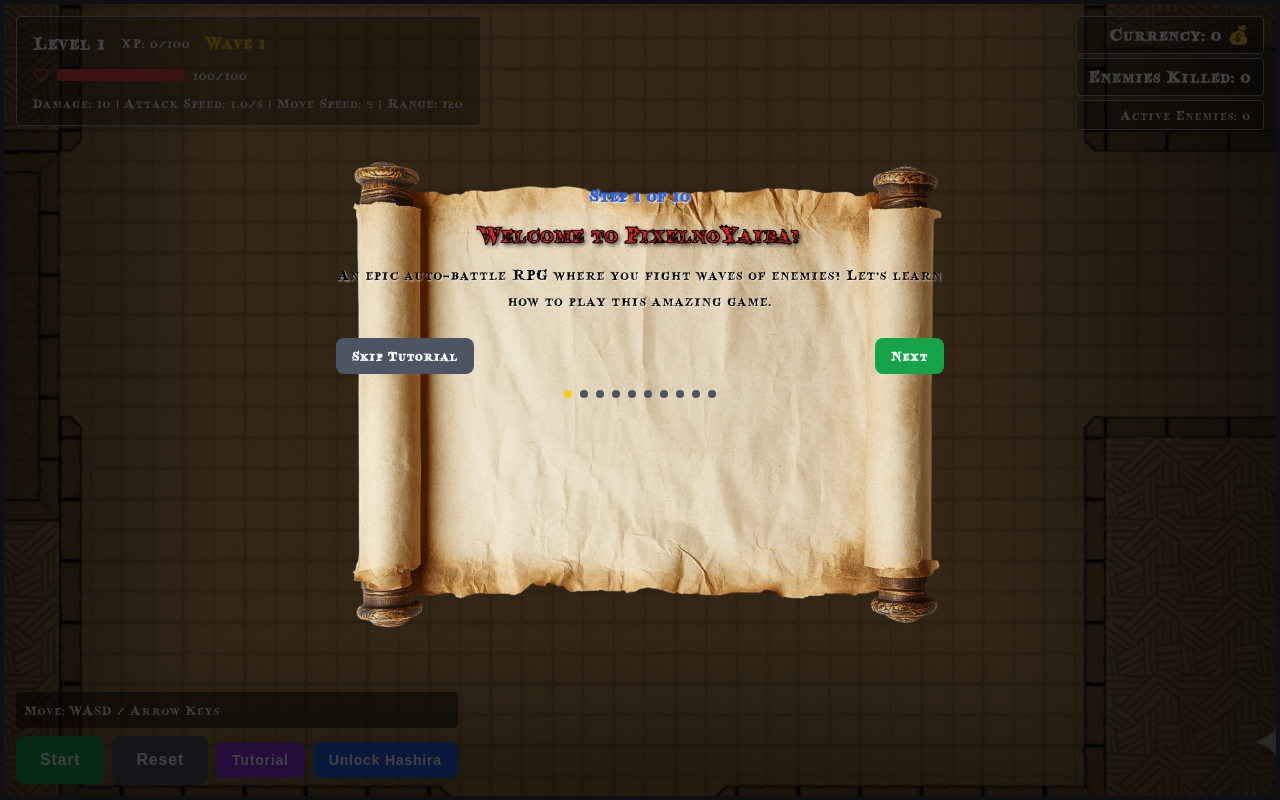
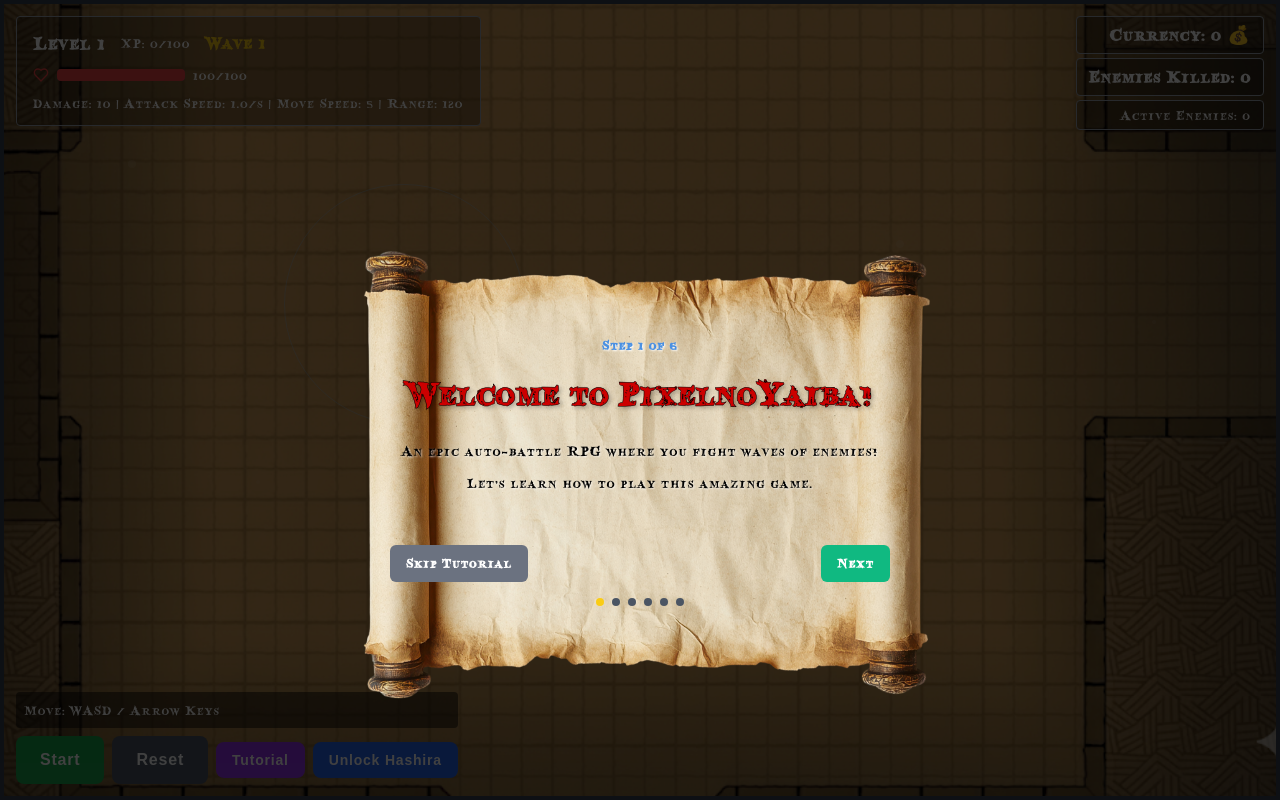
Before and after one commit to GAMER-tech-coder/PixelnoYaiba, a React (Create React App) app: page / in a window 1280 px wide. Both pictures are taken after a click on the element 354 px from the left and 486 px from the top of the page. Built offline with nearby package versions, Linux system fonts and the light colour scheme.

Commit message:
Update App.js

```diff
--- a/src/App.js
+++ b/src/App.js
@@ -154,7 +154,7 @@ const AutoBattleRPG = () => {
   const [tutorialStep, setTutorialStep] = useState(0);
   const [screenShake, setScreenShake] = useState(false);
   const [showCharacterSelect, setShowCharacterSelect] = useState(false);
-  const [showStarterSelect, setShowStarterSelect] = useState(true); // Initial character selection
+  const [showStarterSelect, setShowStarterSelect] = useState(true);
   const [hasSelectedStarter, setHasSelectedStarter] = useState(false);
   const [tutorialShown, setTutorialShown] = useState(false);
   const [unlockedCharacters, setUnlockedCharacters] = useState([]);
@@ -162,63 +162,27 @@ const AutoBattleRPG = () => {
   const tutorialSteps = [
     {
       title: "Welcome to PixelnoYaiba!",
-      content: "An epic auto-battle RPG where you fight waves of enemies! Let's learn how to play this amazing game.",
-      highlight: null,
-      position: "center"
-    },
-    {
-      title: "Your Character",
-      content: "This blue circle with a sword is you! The faint blue circle around you shows your attack range - enemies within this range will be automatically attacked.",
-      highlight: "character",
-      position: "center"
-    },
-    {
-      title: "Movement Controls",
-      content: "Use WASD keys or Arrow Keys to move around the battlefield. Position yourself strategically to avoid enemies and stay within attack range!",
-      highlight: "controls",
-      position: "bottom-left"
-    },
-    {
-      title: "Health System",
-      content: "Your red health bar shows your current health. When enemies touch you, you take damage. If your health reaches 0, it's game over! Keep moving to survive!",
-      highlight: "health",
-      position: "top-left"
-    },
-    {
-      title: "Experience & Leveling",
-      content: "Kill enemies to gain XP (experience points). When the XP bar fills up, you level up! Each level increases your damage (+5), health (+20), and attack speed.",
-      highlight: "xp",
-      position: "top-left"
-    },
-    {
-      title: "Wave System",
-      content: "Enemies come in waves. Clear all enemies in a wave to advance to the next one. Each wave gets progressively harder with more and stronger enemies!",
-      highlight: "wave",
-      position: "top-center"
+      content: "An epic auto-battle RPG where you fight waves of enemies!\n\nLet's learn how to play this amazing game."
+    },
+    {
+      title: "Combat Basics",
+      content: "Your character fights automatically!\n\nWatch as they battle demons and gain experience.\n\nYour goal is to survive as many waves as possible."
+    },
+    {
+      title: "Leveling & Stats",
+      content: "Gain EXP to level up and increase your stats!\n\nHigher levels mean more HP, damage, and survival power.\n\nChoose your character wisely for different playstyles."
+    },
+    {
+      title: "Currency System",
+      content: "Earn coins by defeating enemies!\n\nUse coins to unlock powerful Hashira characters.\n\nEach character has unique abilities and stats."
     },
     {
       title: "Boss Battles",
-      content: "Every 3rd wave brings a powerful Moon-ranked boss! These enemies have special abilities, more health, and require strategic positioning to defeat.",
-      highlight: "wave",
-      position: "top-center"
-    },
-    {
-      title: "Abilities & Power-ups",
-      content: "When you level up, choose from 3 random abilities to enhance your power! Each ability can be upgraded multiple times. Build your perfect warrior!",
-      highlight: "abilities",
-      position: "top-left"
-    },
-    {
-      title: "Auto Combat System",
-      content: "Your character automatically attacks the closest enemies within your attack range. No clicking required - just focus on positioning and survival strategy!",
-      highlight: "character",
-      position: "center"
-    },
-    {
-      title: "Ready for Battle!",
-      content: "You're ready to begin your epic journey! Click the Start button to begin fighting waves of monsters. May your blade stay sharp, warrior!",
-      highlight: "start-button",
-      position: "bottom-left"
+      content: "Face challenging Moon-rank bosses!\n\nLower Moons appear every 5 waves.\n\nUpper Moons are the ultimate challenge!"
+    },
+    {
+      title: "Ready to Fight!",
+      content: "You're ready to begin your demon-slaying journey!\n\nGood luck, and may you survive many waves!\n\nTime to start your adventure!"
     }
   ];
 
@@ -500,11 +464,10 @@ const AutoBattleRPG = () => {
 
   const selectStarterCharacter = useCallback((characterId) => {
     applyCharacterStats(characterId);
-    setUnlockedCharacters([characterId]); // Only this starter is available
+    setUnlockedCharacters([characterId]);
     setHasSelectedStarter(true);
     setShowStarterSelect(false);
 
-    // Auto-start tutorial if not shown before
     if (!tutorialShown) {
       setShowTutorial(true);
       setTutorialShown(true);
@@ -532,7 +495,6 @@ const AutoBattleRPG = () => {
       newState.bosses = newState.bosses.map(boss => {
         const now = newState.gameTime;
 
-        // Regular projectile attack
         if (now - boss.lastAttackTime > boss.attackCooldown) {
           const dx = newState.character.x - boss.x;
           const dy = newState.character.y - boss.y;
@@ -715,7 +677,6 @@ const AutoBattleRPG = () => {
               color: 'text-red-500'
             });
 
-            // Add slash effect on enemy
             const slashRotation = Math.random() * 360;
             addEffect({
               type: 'slash',
@@ -770,7 +731,6 @@ const AutoBattleRPG = () => {
               color: 'text-red-500'
             });
 
-            // Add slash effect on boss
             const slashRotation = Math.random() * 360;
             addEffect({
               type: 'slash',
@@ -1436,7 +1396,7 @@ const AutoBattleRPG = () => {
   };
 
   const resetGame = () => {
-    if (!hasSelectedStarter) return; // Can't reset without starter selection
+    if (!hasSelectedStarter) return;
 
     const selectedChar = characterData[gameState.selectedCharacter];
 
@@ -1480,10 +1440,91 @@ const AutoBattleRPG = () => {
       effects: [],
       gameTime: 0,
       keys: {}
-      // Currency and unlocked characters persist across resets
     }));
     setIsPlaying(false);
     setGameOver(false);
+  };
+
+  // Tutorial modal styling with fixes applied
+  const tutorialModalStyle = {
+    position: 'fixed',
+    top: '60%', // Moved lower
+    left: '50%',
+    transform: 'translate(-50%, -50%)',
+    backgroundImage: 'url(/tutorialui.png)',
+    backgroundSize: 'contain',
+    backgroundRepeat: 'no-repeat',
+    backgroundPosition: 'center',
+    width: '800px',
+    height: '500px',
+    zIndex: 1000,
+    display: 'flex',
+    flexDirection: 'column',
+    alignItems: 'center',
+    justifyContent: 'center',
+    padding: '60px 80px 80px 80px', // More padding to keep content within parchment
+    boxSizing: 'border-box'
+  };
+
+  const tutorialStepStyle = {
+    color: '#4A90E2',
+    fontSize: '14px',
+    fontWeight: 'bold',
+    marginBottom: '10px',
+    textShadow: '1px 1px 2px white'
+  };
+
+  const tutorialHeadingStyle = {
+    color: '#CC0000',
+    fontSize: '36px', // Bigger heading
+    fontWeight: 'bold',
+    marginBottom: '20px',
+    textAlign: 'center',
+    WebkitTextStroke: '0.5px black', // Thinner stroke so red shows through
+    textShadow: '2px 2px 4px rgba(0,0,0,0.3)'
+  };
+
+  const tutorialContentStyle = {
+    color: 'black',
+    fontSize: '15px',
+    fontWeight: '500',
+    textAlign: 'center',
+    lineHeight: '1.5',
+    marginBottom: '25px',
+    textShadow: '1px 1px 2px rgba(255,255,255,0.8)',
+    maxWidth: '600px' // Constrain width to fit better
+  };
+
+  const tutorialButtonContainerStyle = {
+    display: 'flex',
+    justifyContent: 'space-between',
+    width: '100%',
+    maxWidth: '500px', // Constrain button container width
+    marginTop: '15px'
+  };
+
+  const tutorialSkipButtonStyle = {
+    padding: '8px 16px',
+    backgroundColor: '#6b7280',
+    color: 'white',
+    border: 'none',
+    borderRadius: '6px',
+    fontWeight: 'bold',
+    fontSize: '14px',
+    cursor: 'pointer',
+    transition: 'background-color 0.2s'
+  };
+
+  const tutorialNextButtonStyle = {
+    padding: '8px 16px',
+    backgroundColor: '#10b981',
+    color: 'white',
+    border: 'none',
+    borderRadius: '6px',
+    fontWeight: 'bold',
+    fontSize: '14px',
+    cursor: 'pointer',
+    transition: 'background-color 0.2s'
   };
 
   return (
@@ -1513,9 +1554,7 @@ const AutoBattleRPG = () => {
         animation: screenShake ? 'shake 300ms ease-in-out' : 'none'
       }}>
         <div
-          className={`absolute w-20 h-20 flex items-center justify-center z-10 shadow-lg transition-all duration-75 ${
-            showTutorial && tutorialSteps[tutorialStep]?.highlight === 'character' ? 'ring-4 ring-yellow-400' : ''
-          }`}
+          className="absolute w-20 h-20 flex items-center justify-center z-10 shadow-lg transition-all duration-75"
           style={{
             left: `${gameState.character.x - 40}px`,
             top: `${gameState.character.y - 40}px`,
@@ -1620,22 +1659,6 @@ const AutoBattleRPG = () => {
               {boss.name}
             </div>
 
-            {(boss.isInvisible || boss.hasIronSkin || boss.hasBloodFrenzy) && (
-              <div
-                className="absolute text-xs font-bold text-purple-300 bg-black bg-opacity-90 px-1 py-0.5 rounded whitespace-nowrap"
-                style={{
-                  left: `${boss.x - boss.size}px`,
-                  top: `${boss.y - boss.size - 50}px`,
-                  transform: 'translateX(-50%)',
-                  marginLeft: `${boss.size}px`
-                }}
-              >
-                {boss.isInvisible && '👻 SHADOW'}
-                {boss.hasIronSkin && '🛡️ IRON SKIN'}
-                {boss.hasBloodFrenzy && '🩸 FRENZY'}
-              </div>
-            )}
-
             <div
               className="absolute bg-gray-800 rounded border border-red-500"
               style={{
@@ -1692,7 +1715,6 @@ const AutoBattleRPG = () => {
           const scale = 1 + (fadeProgress * 0.3);
           const opacity = Math.max(0, 1 - fadeProgress);
 
-          // Special rendering for slash effects
           if (effect.type === 'slash') {
             return (
               <div
@@ -1716,7 +1738,6 @@ const AutoBattleRPG = () => {
             );
           }
 
-          // Special rendering for fireball burst effects
           if (effect.type === 'fireballBurst') {
             return (
               <div
@@ -1740,7 +1761,6 @@ const AutoBattleRPG = () => {
             );
           }
 
-          // Special rendering for rocket burst effects
           if (effect.type === 'rocketBurst') {
             return (
               <div
@@ -1760,20 +1780,10 @@ const AutoBattleRPG = () => {
                     boxShadow: '0 0 25px rgba(249, 115, 22, 0.8), 0 0 40px rgba(234, 179, 8, 0.4)'
                   }}
                 ></div>
-                <div
-                  className="absolute w-24 h-24 rounded-full"
-                  style={{
-                    left: '-10px',
-                    top: '-10px',
-                    background: 'radial-gradient(circle, transparent 60%, rgba(251, 191, 36, 0.3) 70%, transparent 90%)',
-                    transform: `scale(${1 + (age / 100)})`
-                  }}
-                ></div>
               </div>
             );
           }
 
-          // Special rendering for thunder slash effects
           if (effect.type === 'thunderSlash') {
             return (
               <div
@@ -1792,16 +1802,6 @@ const AutoBattleRPG = () => {
                     background: 'linear-gradient(90deg, #3b82f6, #eab308, #3b82f6)',
                     boxShadow: '0 0 12px rgba(59, 130, 246, 0.8), 0 0 6px rgba(234, 179, 8, 0.6)',
                     borderRadius: '2px'
-                  }}
-                ></div>
-                <div
-                  className="absolute w-8 h-0.5"
-                  style={{
-                    background: '#eab308',
-                    boxShadow: '0 0 8px rgba(234, 179, 8, 0.9)',
-                    borderRadius: '2px',
-                    left: '8px',
-                    top: '1px'
                   }}
                 ></div>
               </div>
@@ -1855,9 +1855,7 @@ const AutoBattleRPG = () => {
 
       <div className="absolute top-0 left-0 right-0 p-4">
         <div className="flex justify-between items-start">
-          <div className={`bg-black bg-opacity-30 border border-gray-400 rounded px-4 py-3 space-y-2 ${
-            showTutorial && (tutorialSteps[tutorialStep]?.highlight === 'xp' || tutorialSteps[tutorialStep]?.highlight === 'health' || tutorialSteps[tutorialStep]?.highlight === 'wave') ? 'ring-2 ring-yellow-400' : ''
-          }`}>
+          <div className="bg-black bg-opacity-30 border border-gray-400 rounded px-4 py-3 space-y-2">
             <div className="flex items-center space-x-4">
               <div className="text-xl font-bold">Level {gameState.character.level}</div>
               <div className="text-sm">
@@ -1883,7 +1881,7 @@ const AutoBattleRPG = () => {
               <span className="text-sm">{gameState.character.health}/{gameState.character.maxHealth}</span>
             </div>
             <div className="text-sm">
-              Damage: {Math.round(gameState.character.damage)} {gameState.character.cursedDamage && <span className="text-purple-400">💀 CURSED</span>} |
+              Damage: {Math.round(gameState.character.damage)} |
               Attack Speed: {(1000 / gameState.character.attackSpeed).toFixed(1)}/s |
               Move Speed: {gameState.character.speed} |
               Range: {gameState.character.attackRange}
@@ -1903,9 +1901,7 @@ const AutoBattleRPG = () => {
         </div>
 
         {Object.entries(gameState.abilities).some(([key, level]) => level > 0) && (
-          <div className={`mt-4 bg-black bg-opacity-30 border border-gray-400 rounded px-3 py-2 inline-block ${
-            showTutorial && tutorialSteps[tutorialStep]?.highlight === 'abilities' ? 'ring-2 ring-yellow-400' : ''
-          }`}>
+          <div className="mt-4 bg-black bg-opacity-30 border border-gray-400 rounded px-3 py-2 inline-block">
             <div className="text-sm font-semibold mb-2">Active Abilities:</div>
             <div className="space-y-1">
               {Object.entries(gameState.abilities).map(([key, level]) => {
@@ -1925,9 +1921,7 @@ const AutoBattleRPG = () => {
       </div>
 
       <div className="absolute bottom-4 left-4 space-y-2">
-        <div className={`text-sm bg-black bg-opacity-50 p-2 rounded ${
-          showTutorial && tutorialSteps[tutorialStep]?.highlight === 'controls' ? 'ring-2 ring-yellow-400' : ''
-        }`}>
+        <div className="text-sm bg-black bg-opacity-50 p-2 rounded">
           Move: WASD / Arrow Keys
         </div>
         <div className="space-x-2" style={{ fontFamily: "'Bebas Neue', sans-serif", letterSpacing: '0.05em' }}>
@@ -1939,8 +1933,6 @@ const AutoBattleRPG = () => {
                 : isPlaying
                   ? 'bg-red-600 hover:bg-red-700'
                   : 'bg-green-600 hover:bg-green-700'
-            } ${
-              showTutorial && tutorialSteps[tutorialStep]?.highlight === 'start-button' ? 'ring-4 ring-yellow-400' : ''
             }`}
           >
             {gameOver ? 'Restart' : isPlaying ? 'Pause' : 'Start'}
@@ -1991,7 +1983,7 @@ const AutoBattleRPG = () => {
 
             <div className="grid grid-cols-1 md:grid-cols-3 gap-6">
               {Object.entries(characterData)
-                .filter(([id, char]) => char.cost === 0) // Only show free starter characters
+                .filter(([id, char]) => char.cost === 0)
                 .map(([id, char]) => (
                   <div
                     key={id}
@@ -2046,7 +2038,7 @@ const AutoBattleRPG = () => {
 
             <div className="grid grid-cols-1 md:grid-cols-2 lg:grid-cols-3 gap-4">
               {Object.entries(characterData)
-                .filter(([id, char]) => hasSelectedStarter ? char.cost > 0 : false) // Only show paid characters after starter selection
+                .filter(([id, char]) => hasSelectedStarter ? char.cost > 0 : false)
                 .map(([id, char]) => {
                 const isUnlocked = unlockedCharacters.includes(id);
                 const isSelected = gameState.selectedCharacter === id;
@@ -2134,81 +2126,34 @@ const AutoBattleRPG = () => {
 
       {showTutorial && (
         <div className="fixed inset-0 bg-black bg-opacity-75 flex items-center justify-center z-50">
-          <div
-            className={tutorialSteps[tutorialStep].position === 'top-left' ? 'absolute top-20 left-4' :
-              tutorialSteps[tutorialStep].position === 'bottom-left' ? 'absolute bottom-20 left-4' :
-              tutorialSteps[tutorialStep].position === 'top-center' ? 'absolute top-20 left-1/2 transform -translate-x-1/2' :
-              'relative'}
-            style={{
-              backgroundImage: 'url("/tutorialui.png")',
-              backgroundSize: 'cover',
-              backgroundPosition: 'center',
-              backgroundRepeat: 'no-repeat',
-              width: '672px',
-              height: '500px',
-              border: '0 !important',
-              outline: '0 !important',
-              boxShadow: 'none !important',
-              margin: '0',
-              padding: '0',
-              position: tutorialSteps[tutorialStep].position === 'top-left' ? 'absolute' :
-                tutorialSteps[tutorialStep].position === 'bottom-left' ? 'absolute' :
-                tutorialSteps[tutorialStep].position === 'top-center' ? 'absolute' : 'relative',
-              top: tutorialSteps[tutorialStep].position === 'top-left' ? '80px' :
-                tutorialSteps[tutorialStep].position === 'top-center' ? '80px' : 'auto',
-              bottom: tutorialSteps[tutorialStep].position === 'bottom-left' ? '80px' : 'auto',
-              left: tutorialSteps[tutorialStep].position === 'top-left' || tutorialSteps[tutorialStep].position === 'bottom-left' ? '16px' :
-                tutorialSteps[tutorialStep].position === 'top-center' ? '50%' : 'auto',
-              transform: tutorialSteps[tutorialStep].position === 'top-center' ? 'translateX(-50%)' : 'none',
-              boxSizing: 'border-box',
-              borderRadius: '0 !important',
-              WebkitBoxShadow: 'none !important',
-              MozBoxShadow: 'none !important'
-            }}
-          >
-            <div className="p-8 relative z-10">
-              <div className="text-center mb-6">
-                <div className="text-lg font-bold text-blue-600 mb-2" style={{ textShadow: '1px 1px 2px rgba(255, 255, 255, 0.8)' }}>
+          <div style={tutorialModalStyle}>
+            <div style={tutorialStepStyle}>
               Step {tutorialStep + 1} of {tutorialSteps.length}
             </div>
-                <h2 className="text-2xl font-bold text-red-600 mb-3" style={{
-                  WebkitTextStroke: '1px black',
-                  textShadow: '2px 2px 4px rgba(0, 0, 0, 0.8)'
-                }}>
-                  {tutorialSteps[tutorialStep].title}
-                </h2>
-                <p className="text-black text-base leading-relaxed font-medium" style={{
-                  textShadow: '1px 1px 2px rgba(255, 255, 255, 0.8)'
-                }}>
-                  {tutorialSteps[tutorialStep].content}
-                </p>
-              </div>
-
-              <div className="flex justify-between items-center">
+            <h2 style={tutorialHeadingStyle}>{tutorialSteps[tutorialStep].title}</h2>
+
+            {/* Break content into paragraphs */}
+            <div style={tutorialContentStyle}>
+              {tutorialSteps[tutorialStep].content.split('\n').map((paragraph, index) => (
+                <div key={index} style={{marginBottom: '10px'}}>
+                  {paragraph}
+                </div>
+              ))}
+            </div>
+
+            <div style={tutorialButtonContainerStyle}>
               <button
                 onClick={skipTutorial}
-                  className="px-4 py-2 bg-gray-600 hover:bg-gray-700 rounded-lg font-bold text-sm transition-all"
+                style={tutorialSkipButtonStyle}
               >
                 Skip Tutorial
               </button>
-
-                <div className="flex space-x-2">
-                  {tutorialStep > 0 && (
-                    <button
-                      onClick={() => setTutorialStep(tutorialStep - 1)}
-                      className="px-4 py-2 bg-blue-600 hover:bg-blue-700 rounded-lg font-bold text-sm transition-all"
-                    >
-                      Previous
-                    </button>
-                  )}
-
               <button
                 onClick={nextTutorialStep}
-                    className="px-4 py-2 bg-green-600 hover:bg-green-700 rounded-lg font-bold text-sm transition-all"
-                  >
-                    {tutorialStep === tutorialSteps.length - 1 ? 'Start Playing!' : 'Next'}
+                style={tutorialNextButtonStyle}
+              >
+                {tutorialStep === tutorialSteps.length - 1 ? 'Start Game!' : 'Next'}
               </button>
-                </div>
             </div>
 
             <div className="flex justify-center mt-4 space-x-2">
@@ -2220,7 +2165,6 @@ const AutoBattleRPG = () => {
                   }`}
                 />
               ))}
-              </div>
             </div>
           </div>
         </div>
```
Lines whose indentation alone changed are shown as unchanged.
